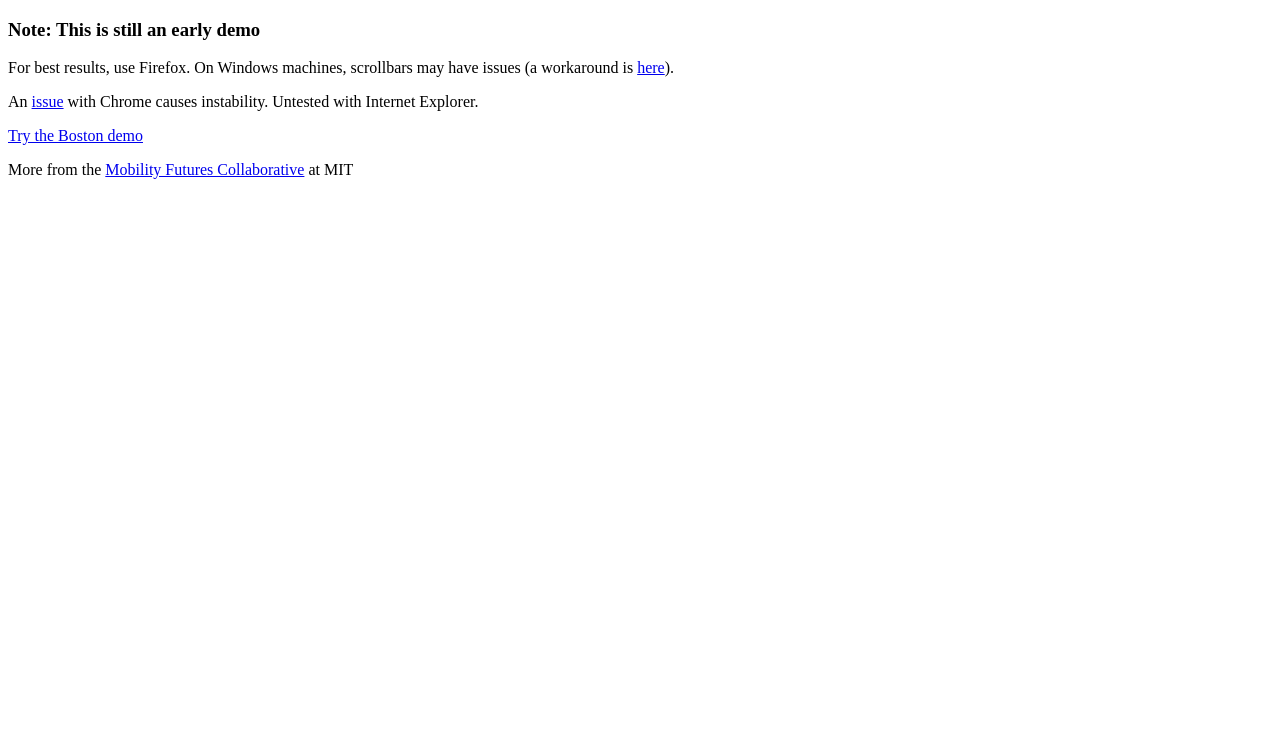
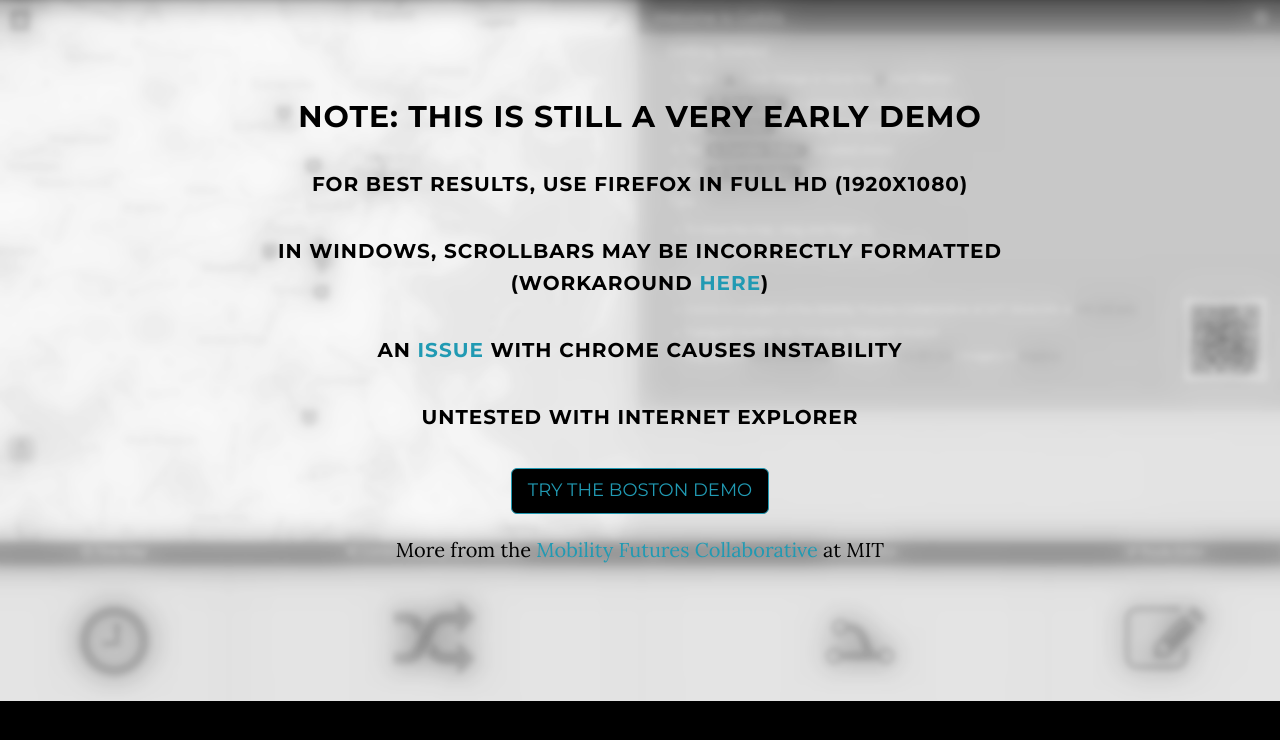
Before and after one commit to mitTransportAnalyst/mitTransportAnalyst.github.io, a plain HTML site: page boston/index.html in a window 1280 px wide. Drawn offline with nearby package versions, Linux system fonts and the light colour scheme; files that its build step writes are made by us from their sources.

Commit message:
Redo Boston Demo splashpage

```diff
--- a/boston/index.html
+++ b/boston/index.html
@@ -3,18 +3,50 @@
 
 <head>
 
+    <meta charset="utf-8">
+    <meta http-equiv="X-UA-Compatible" content="IE=edge">
+    <meta name="viewport" content="width=device-width, initial-scale=1">
+    <meta name="description" content="CoAXs - Accessibility-Based Stakeholder Engagement for Transit Projects - Boston Demo">
+    <meta name="author" content="Anson Stewart">
+
+    <title>CoAXs Boston Demo</title>
+
+    <!-- Bootstrap Core CSS -->
+    <link href="../css/bootstrap.min.css" rel="stylesheet">
+
+    <!-- Custom CSS -->
+    <link href="../css/grayscale.css" rel="stylesheet">
+
+    <!-- Custom Fonts -->
+    <link href="font-awesome-4.1.0/css/font-awesome.min.css" rel="stylesheet" type="text/css">
+    <link href="http://fonts.googleapis.com/css?family=Lora:400,700,400italic,700italic" rel="stylesheet" type="text/css">
+    <link href="http://fonts.googleapis.com/css?family=Montserrat:400,700" rel="stylesheet" type="text/css">
 
 </head>
 
 <body>
-<h3>Note: This is still an early demo</h3>
-<p>For best results, use Firefox.  On Windows machines, scrollbars may have issues (a workaround is <a href="https://userstyles.org/styles/5449/scrollbar-hidden-hide-scrollbars-totally">here</a>).</p>
 
-<p>An <a href="http://stackoverflow.com/questions/30903435/chrome-error-inspected-target-disconnected-once-it-relaods-we-will-attach-to">issue</a> with Chrome causes instability.  Untested with Internet Explorer.</p>
+    <div class="demoIntro">
+        <div class="intro-body">
+            <div class="container">
+                <div class="row">
+                    <div class="col-md-8 col-md-offset-2">
+                        <h2>Note: This is still a very early demo</h2><h3>
+                        <p>For best results, use Firefox in full HD (1920x1080)</p>
+						<p>In Windows, scrollbars may be incorrectly formatted (workaround <a href="https://userstyles.org/styles/5449/scrollbar-hidden-hide-scrollbars-totally">here</a>)</p>
+						<p>An <a href="http://stackoverflow.com/questions/30903435/chrome-error-inspected-target-disconnected-once-it-relaods-we-will-attach-to">issue</a> with Chrome causes instability</p>
+						<p>Untested with Internet Explorer</p>
+						</h3>
+						<a class="btn btn-default btn-lg" href="http://coaxs-boston.herokuapp.com/">Try the Boston demo</a><br><br>
+                    </div>
+                </div>
+				<p>More from the <a href="https://mfc.mit.edu/innovations-participatory-design-brt-systems">Mobility Futures Collaborative</a> at MIT</p>
+            </div>
+        </div>
+    </div>
 
-<p><a href="http://secure-taiga-4604.herokuapp.com/">Try the Boston demo</a></p>
 
-<p>More from the <a href="https://mfc.mit.edu/innovations-participatory-design-brt-systems">Mobility Futures Collaborative</a> at MIT</p>
+
 
 </body>
 
--- a/css/grayscale.css
+++ b/css/grayscale.css
@@ -139,6 +139,21 @@ a:focus {
     text-align: center;
     color: #fff;
     background: url(../img/intro-bg.jpg) no-repeat bottom center scroll;
+    background-color: #000;
+    -webkit-background-size: cover;
+    -moz-background-size: cover;
+    background-size: cover;
+    -o-background-size: cover;
+}
+
+.demoIntro {
+    display: table;
+    width: 100%;
+    height: auto;
+    padding: 100px 0;
+    text-align: center;
+    color: #000;
+    background: url(../img/screenshot.png) no-repeat top center;
     background-color: #000;
     -webkit-background-size: cover;
     -moz-background-size: cover;
```
Also changed, not shown: img/screenshot.png (added), 1 other file.
